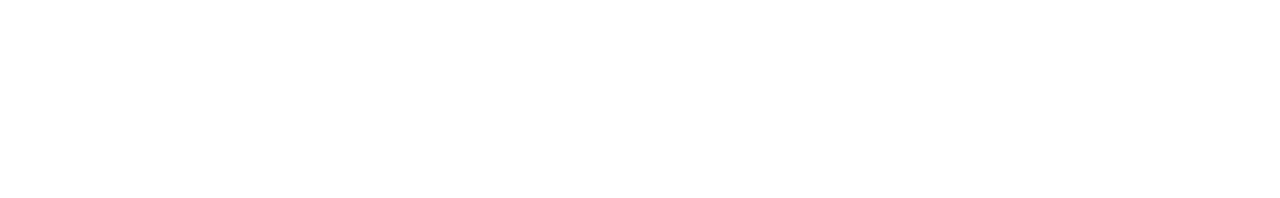
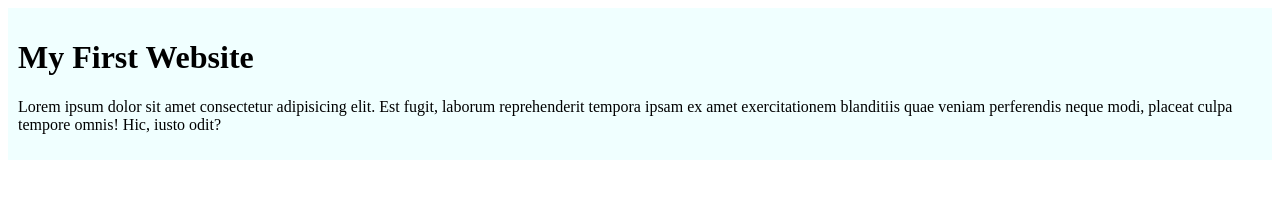
Before and after one commit to NusratUree/my-first-github-repo, a plain HTML site: page index.html in a window 1280 px wide. Drawn offline with Linux system fonts and the light colour scheme.

Commit message:
added the first blog

```diff
--- a/index.html
+++ b/index.html
@@ -4,8 +4,13 @@
     <meta charset="UTF-8">
     <meta name="viewport" content="width=device-width, initial-scale=1.0">
     <title>My First Github Repo</title>
+    <link rel="stylesheet" href="styles/blog.css"
 </head>
 <body>
+    <div>
+        <h1>My First Website</h1>
+        <p>Lorem ipsum dolor sit amet consectetur adipisicing elit. Est fugit, laborum reprehenderit tempora ipsam ex amet exercitationem blanditiis quae veniam perferendis neque modi, placeat culpa tempore omnis! Hic, iusto odit?</p>
+    </div>
 
 </body>
 </html>
--- /dev/null
+++ b/styles/blog.css
@@ -0,0 +1,4 @@
+div{
+    background-color:azure;
+    padding: 10px;
+}
```
